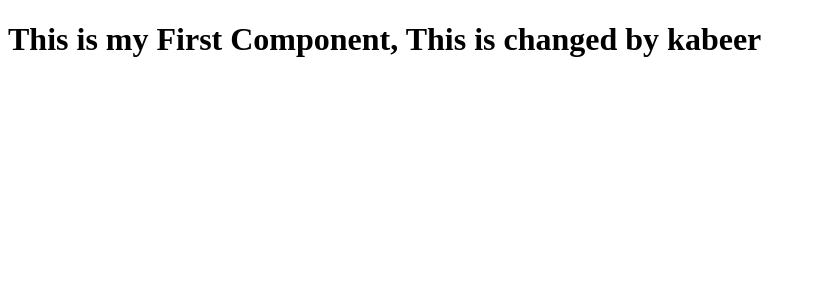
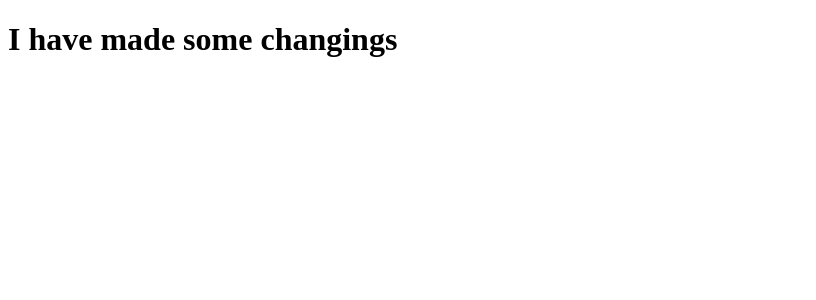
Before and after one commit to Abdulkabeerabid1/portfolioWebsite, a React (Vite) app: page / in a window 1280 px wide. Shown: the top 300 px of the page, without its empty margins (0-816 px from the left). Built offline with nearby package versions, Linux system fonts and the light colour scheme.

Commit message:
madeChangings

```diff
--- a/src/FirstComp.jsx
+++ b/src/FirstComp.jsx
@@ -3,7 +3,7 @@ import React from "react";
 export default function FirstComp() {
 	return (
 		<div>
-			<h1>This is my First Component, This is changed by kabeer</h1>
+			<h1>I have made some changings</h1>
 		</div>
 	);
 }
```
